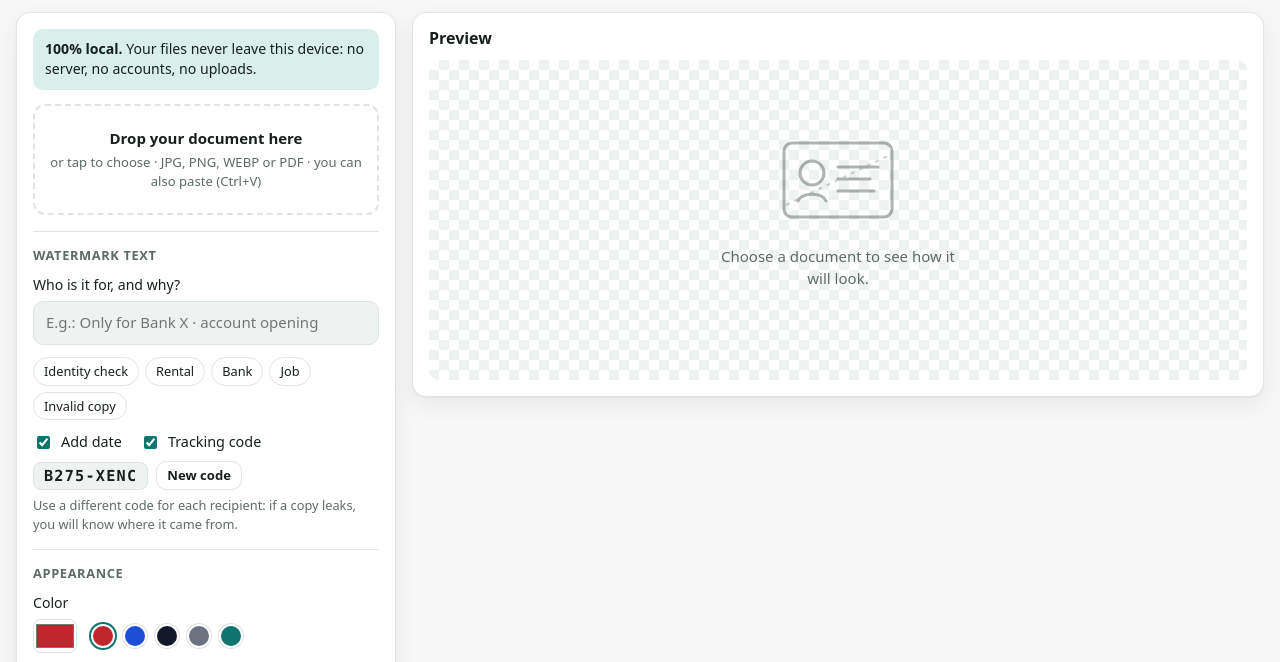
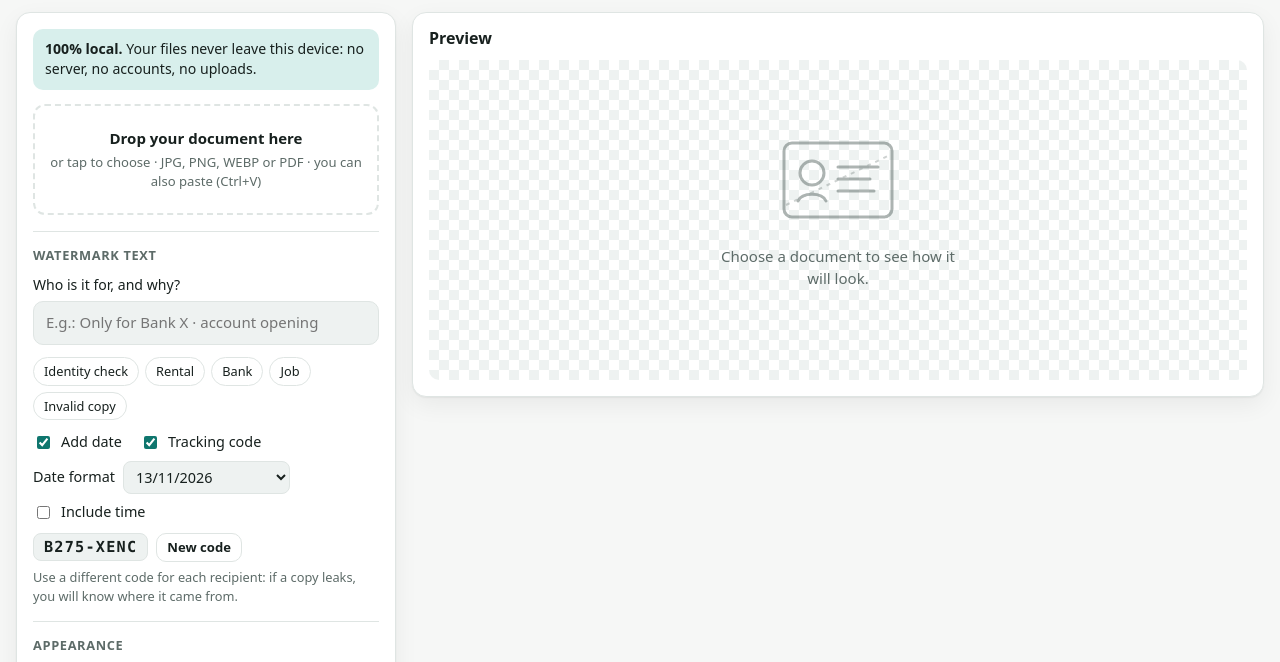
Before and after one commit to kijart/safe-mark-doc, a plain HTML site: page src/index.html in a window 1280 px wide. Shown: the part 71-733 px from the top of the page. Drawn offline with Linux system fonts and the light colour scheme.

Commit message:
feat(watermark): choose the date format and optionally include the time

```diff
--- a/src/css/styles.css
+++ b/src/css/styles.css
@@ -163,6 +163,23 @@ input[type="range"] {
 input[type="checkbox"],
 input[type="radio"] {
   accent-color: var(--accent);
+}
+
+/* Select */
+.a-select {
+  font: inherit;
+  font-size: .9rem;
+  color: var(--text);
+  background: var(--surface-2);
+  border: 1px solid var(--border);
+  border-radius: 8px;
+  padding: 5px 8px;
+  cursor: pointer;
+}
+
+.a-select:focus-visible {
+  outline: 2px solid var(--accent);
+  outline-offset: 1px;
 }
 
 /* Button */
@@ -506,6 +523,22 @@ input[type="radio"] {
 }
 
 /* Trace code and its action */
+/* Date format and time, shown while "Add date" is checked */
+.m-date-row {
+  display: flex;
+  flex-wrap: wrap;
+  align-items: center;
+  gap: 8px 18px;
+  margin-bottom: 10px;
+}
+
+.m-inline-field {
+  display: inline-flex;
+  align-items: center;
+  gap: 8px;
+  font-size: .9rem;
+}
+
 .m-trace-row {
   display: flex;
   align-items: center;
--- a/src/index.html
+++ b/src/index.html
@@ -83,6 +83,18 @@
         <div class="m-toggles">
           <label class="m-check"><input id="opt-date" type="checkbox" checked> <span data-i18n="opt.date">Add date</span></label>
           <label class="m-check"><input id="opt-trace" type="checkbox" checked> <span data-i18n="opt.trace">Tracking code</span></label>
+        </div>
+        <div class="m-date-row" id="date-row">
+          <label class="m-inline-field">
+            <span data-i18n="date.format">Date format</span>
+            <select id="date-format" class="a-select">
+              <option value="numeric">05/11/2026</option>
+              <option value="iso">2026-11-05</option>
+              <option value="short">5 Nov 2026</option>
+              <option value="long">5 November 2026</option>
+            </select>
+          </label>
+          <label class="m-check"><input id="opt-time" type="checkbox"> <span data-i18n="opt.time">Include time</span></label>
         </div>
         <div class="m-trace-row" id="trace-row">
           <code id="trace-code" data-i18n-attr="title:trace.title"></code>
--- a/src/js/app.js
+++ b/src/js/app.js
@@ -13,6 +13,12 @@ const UI_KEY = 'ms-ui-v1'; // theme + language; also read by the inline script i
 const THEMES = ['auto', 'light', 'dark'];
 const SHARE_CACHE = 'share-target';
 const TRACE_ALPHABET = 'ABCDEFGHJKLMNPQRSTUVWXYZ23456789'; // no 0/O/1/I ambiguity
+/** `Intl` options per date format; `iso` (2026-11-05) is built by hand. Month names follow the UI language. */
+const DATE_FORMATS = {
+  numeric: { day: '2-digit', month: '2-digit', year: 'numeric' },
+  short: { day: 'numeric', month: 'short', year: 'numeric' },
+  long: { day: 'numeric', month: 'long', year: 'numeric' },
+};
 
 const $ = (id) => document.getElementById(id);
 
@@ -22,6 +28,9 @@ const ui = {
   text: $('wm-text'),
   presets: $('presets'),
   optDate: $('opt-date'),
+  dateRow: $('date-row'),
+  dateFormat: $('date-format'),
+  optTime: $('opt-time'),
   optTrace: $('opt-trace'),
   traceRow: $('trace-row'),
   traceCode: $('trace-code'),
@@ -126,8 +135,14 @@ function newTraceCode() {
   return `${chars.slice(0, 4).join('')}-${chars.slice(4).join('')}`;
 }
 
-function formatDate(date = new Date()) {
-  return date.toLocaleDateString(getLocale(), { day: '2-digit', month: '2-digit', year: 'numeric' });
+function formatDate(format, withTime, date = new Date()) {
+  const pad = (n) => String(n).padStart(2, '0');
+  if (format === 'iso') {
+    const day = `${date.getFullYear()}-${pad(date.getMonth() + 1)}-${pad(date.getDate())}`;
+    return withTime ? `${day} ${pad(date.getHours())}:${pad(date.getMinutes())}` : day;
+  }
+  const day = date.toLocaleDateString(getLocale(), DATE_FORMATS[format] ?? DATE_FORMATS.numeric);
+  return withTime ? `${day} ${date.toLocaleTimeString(getLocale(), { hour: '2-digit', minute: '2-digit' })}` : day;
 }
 
 function getFormat() {
@@ -136,7 +151,7 @@ function getFormat() {
 
 function getOptions() {
   const purpose = ui.text.value.trim() || t('text.default');
-  const date = ui.optDate.checked ? formatDate() : '';
+  const date = ui.optDate.checked ? formatDate(ui.dateFormat.value, ui.optTime.checked) : '';
   const code = ui.optTrace.checked ? state.traceCode : '';
   const parts = [purpose, date, code && `${t('trace.prefix')} ${code}`].filter(Boolean);
   return {
@@ -160,6 +175,8 @@ function savePrefs() {
   writeJson(PREFS_KEY, {
     text: ui.text.value,
     date: ui.optDate.checked,
+    dateFormat: ui.dateFormat.value,
+    time: ui.optTime.checked,
     trace: ui.optTrace.checked,
     color: ui.color.value,
     opacity: ui.opacity.value,
@@ -179,6 +196,8 @@ function loadPrefs() {
   if (!p) return;
   ui.text.value = p.text ?? '';
   ui.optDate.checked = p.date ?? true;
+  if ([...ui.dateFormat.options].some((o) => o.value === p.dateFormat)) ui.dateFormat.value = p.dateFormat;
+  ui.optTime.checked = p.time ?? false;
   ui.optTrace.checked = p.trace ?? true;
   ui.color.value = p.color ?? ui.color.value;
   ui.opacity.value = p.opacity ?? ui.opacity.value;
@@ -199,6 +218,9 @@ function syncLabels() {
   ui.outAngle.textContent = `${ui.angle.value}°`;
   ui.traceCode.textContent = state.traceCode;
   ui.traceRow.hidden = !ui.optTrace.checked;
+  ui.dateRow.hidden = !ui.optDate.checked;
+  // Each option shows today's date in its format, in the current language.
+  for (const option of ui.dateFormat.options) option.textContent = formatDate(option.value, false);
   for (const btn of ui.swatches.children) {
     btn.setAttribute('aria-pressed', String(btn.dataset.color.toLowerCase() === ui.color.value.toLowerCase()));
   }
@@ -1204,7 +1226,7 @@ function bindEvents() {
   for (const el of [ui.text, ui.color, ui.opacity, ui.size, ui.density, ui.angle]) {
     el.addEventListener('input', onOptionsChanged);
   }
-  for (const el of [ui.optDate, ui.optTrace, ui.optWave, ui.optGuilloche, ui.optMicro]) {
+  for (const el of [ui.optDate, ui.dateFormat, ui.optTime, ui.optTrace, ui.optWave, ui.optGuilloche, ui.optMicro]) {
     el.addEventListener('change', onOptionsChanged);
   }
 
--- a/src/js/i18n.js
+++ b/src/js/i18n.js
@@ -39,6 +39,8 @@ const MESSAGES = {
     'preset.copy.label': 'Copia no válida',
     'preset.copy': 'Copia — no válida para otros fines',
     'opt.date': 'Añadir fecha',
+    'date.format': 'Formato de fecha',
+    'opt.time': 'Incluir hora',
     'opt.trace': 'Código de rastreo',
     'trace.title': 'Código único de esta copia',
     'trace.regen': 'Nuevo código',
@@ -183,6 +185,8 @@ const MESSAGES = {
     'preset.copy.label': 'Invalid copy',
     'preset.copy': 'Copy — not valid for any other purpose',
     'opt.date': 'Add date',
+    'date.format': 'Date format',
+    'opt.time': 'Include time',
     'opt.trace': 'Tracking code',
     'trace.title': 'Unique code for this copy',
     'trace.regen': 'New code',
```
Also changed, not shown: 1 other file.
